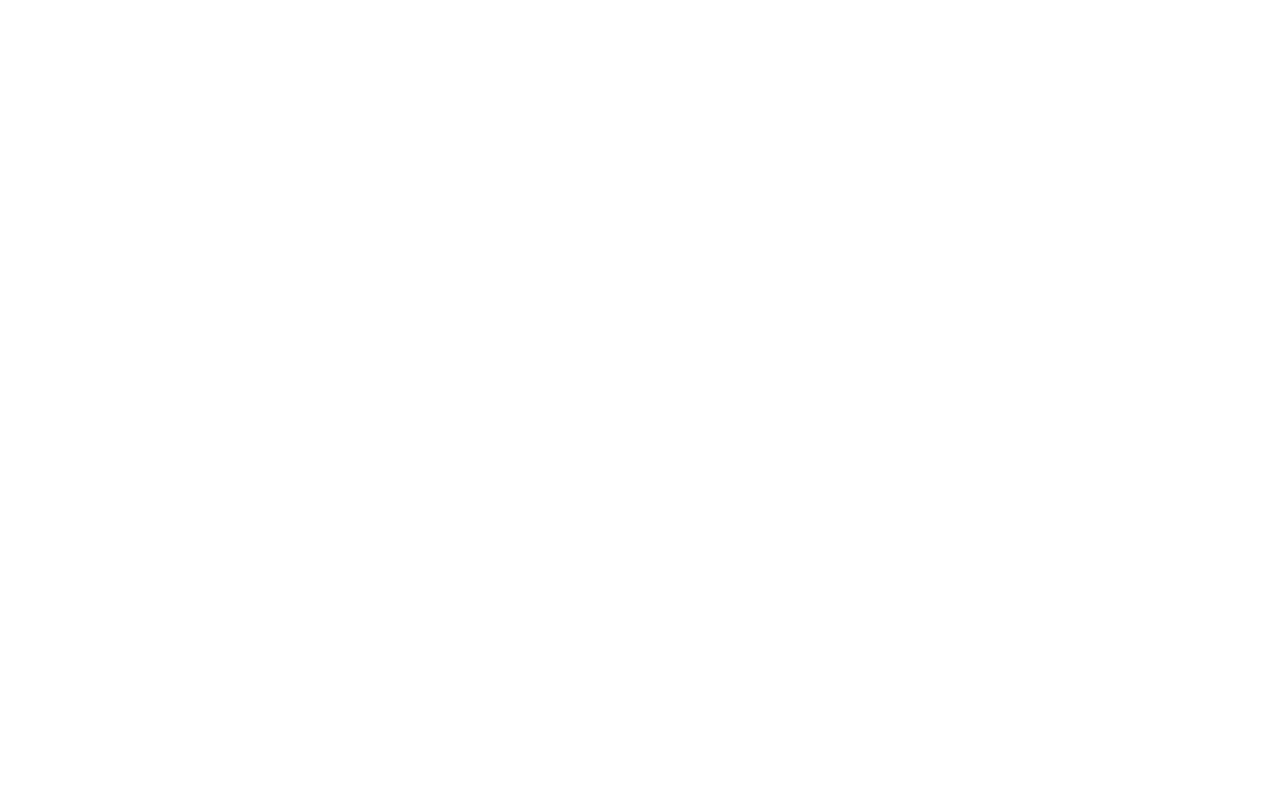
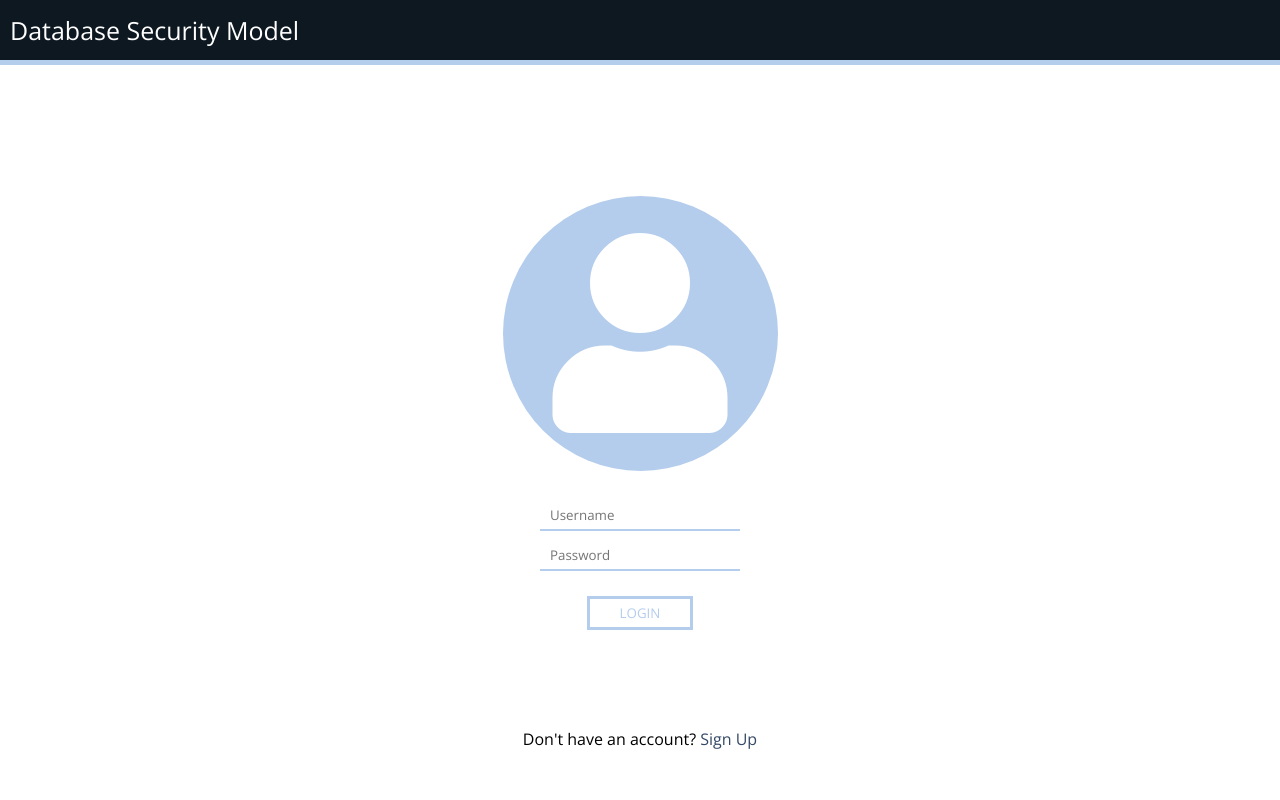
Before and after one commit to Daniel-Hinz/Database-Security-Visualizer, a Flask app: page / in a window 1280 px wide. Before the commit the page is empty. Run offline with Flask 2, Linux system fonts and the light colour scheme.

Commit message:
added login page

```diff
--- a/static/styles/index.css
+++ b/static/styles/index.css
@@ -1,12 +1,13 @@
 /* General Styles */
 
 :root {
-    --white-1: #fff;
-    --white-2: #f8f0fb;
-    --gray-1: #cad5ca;
-    --black-1: #211a1d;
-    --purple-1: #6320ee;
-    --blue-1: #8075ff;
+    --white-1: #ffffff;
+    --white-2: #f0f4ef;
+    --gray-1: #bfcc94;
+    --black-1: #0d1821;
+    --blue-1: #344966;
+    --blue-2: #b4cded;
+
 }
 
 * {
@@ -14,3 +15,100 @@
     margin: 0;
     font-family: Open Sans;
 }
+
+body {
+    display: flex;
+    flex-direction: column;
+    justify-content: center;
+    align-items: center;
+    height: 100vh;
+    width: 100vw;
+}
+
+nav {
+    background: var(--black-1);
+    height: 60px;
+    position: absolute;
+    top: 0;
+    width: 100%;
+    border-bottom: 5px solid var(--blue-2);
+    display: flex;
+    justify-content: flex-start;
+    align-items: center;
+}
+
+nav ul {
+    padding-left: 10px;
+    list-style: none;
+}
+
+nav ul li {
+    color: var(--white-1);
+    font-size: 25px;
+}
+
+form {
+    display: flex;
+    flex-direction: column;
+    align-items: center;
+    justify-content: center;
+    overflow: auto;
+}
+
+.fa-user {
+    display: flex;
+    flex-direction: column;
+    align-items: center;
+    justify-content: center;
+    color: var(--white-1);
+    font-size: 200px;
+    background: var(--blue-2);
+    height: 275px;
+    width: 275px;
+    border-radius: 50%;
+    margin: 25px;
+}
+
+.text {
+    margin: 5px;
+    padding: 5px 10px;
+    width: 200px;
+}
+
+.text, .text:focus {
+    outline: 0;
+    border: 0;
+    border-bottom: 2px solid var(--blue-2);
+}
+
+.button {
+    padding: 5px 30px;
+    margin-top: 20px;
+    float: right;
+    background: none;
+    border: 3px solid var(--blue-2);
+    text-transform: uppercase;
+    color: var(--blue-2);
+    cursor: pointer;
+    transition: .2s;
+}
+
+.button:hover {
+    background: var(--blue-2);
+    color: var(--white-1);
+    padding: 4px 25px;
+}
+
+p {
+    position: absolute;
+    bottom: 50px;
+}
+
+p a {
+    color: var(--blue-1);
+    text-decoration: none;
+}
+
+p a:hover {
+    text-decoration: underline;
+}
--- a/templates/index.html
+++ b/templates/index.html
@@ -23,10 +23,22 @@
   </head>
 
   <body>
+    <nav>
+      <ul>
+        <li>Database Security Model</li>
+      </ul>
+    </nav>
 
-    <main>
+    <form action="/" method="get">
+      <i class="fas fa-user"></i>
 
-    </main>
+      <input type="text" placeholder="Username" name="username" class="text">
+      <input type="text" placeholder="Password" name="password" class="text" >
+
+      <input type="submit" value="Login" class="button">
+    </form>
+
+    <p>Don't have an account? <a href="/signup">Sign Up</a></p>
 
     <script src="https://code.jquery.com/jquery-3.6.0.js" integrity="sha256-H+K7U5CnXl1h5ywQfKtSj8PCmoN9aaq30gDh27Xc0jk=" crossorigin="anonymous"></script>
   </body>
```
